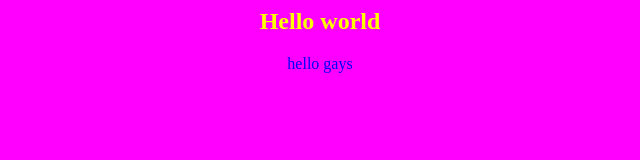
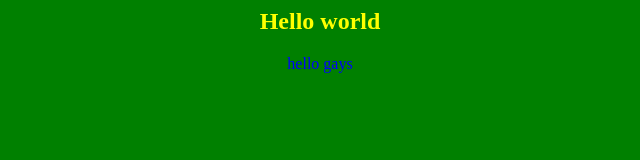
Before and after one commit to sergei-prokaev/jenkins, a plain HTML site: page index.html in a window 1280 px wide. Shown: the whole page, without its empty margins (320-960 px from the left). Drawn offline with Linux system fonts and the light colour scheme.

Commit message:
initial green Version

```diff
--- a/index.html
+++ b/index.html
@@ -1,4 +1,4 @@
-<body bgcolor=magenta>
+<body bgcolor=green>
 <center>
 <h2><font color=yellow>Hello world<font></h2>
 
```
